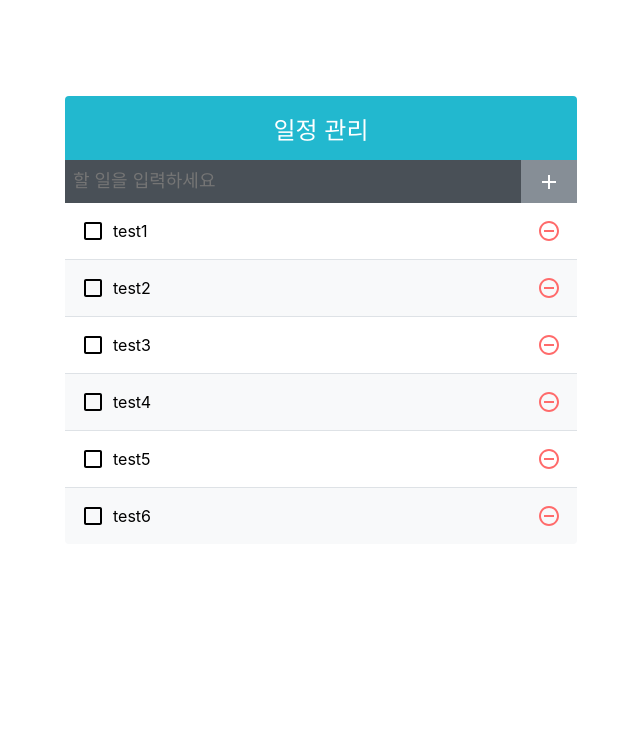
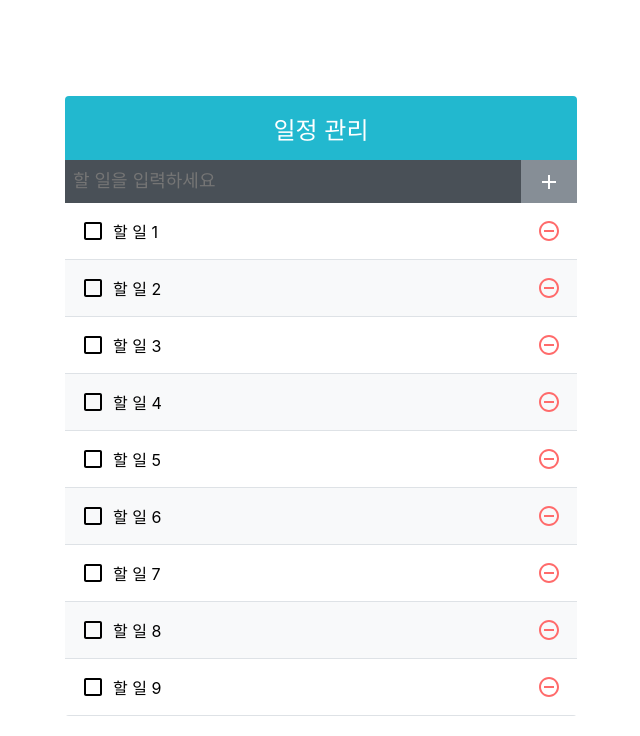
Before and after one commit to amiru11/todo-apps-ts, a React (Create React App) app: page / in a window 1280 px wide. Shown: the top 736 px of the page, without its empty margins (319-959 px from the left). Built offline with nearby package versions, Linux system fonts and the light colour scheme.

Commit message:
update  useReducer 👨🏻‍💻사용해보기

```diff
--- /dev/null
+++ b/src/App.reducer.tsx
@@ -0,0 +1,74 @@
+import React, { useReducer, useCallback, useRef } from "react";
+
+import TodoMain from "./components/TodoMain";
+import TodoInsert from "./components/TodoInsert";
+import TodoList from "./components/TodoList";
+import { ITodo } from "./interfaces/common";
+
+import "./App.css";
+
+function createBulkTodos(): ITodo[] {
+  const array: ITodo[] = [];
+  for (let i = 1; i <= 10; i++) {
+    array.push({
+      id: i,
+      value: `할 일 ${i}`,
+      checked: false
+    });
+  }
+  return array;
+}
+
+function todoReducer(todos, action) {
+  switch (action.type) {
+    case "INSERT": // 새로 추가
+      // { type: 'INSERT', todo: { id: 1, value: 'todo', checked: false } }
+      return todos.concat(action.todo);
+    case "REMOVE": // 제거
+      // { type: 'REMOVE', id: 1 }
+      return todos.filter(todo => todo.id !== action.id);
+    case "TOGGLE": // 토글
+      // { type: 'REMOVE', id: 1 }
+      return todos.map(todo =>
+        todo.id === action.id ? { ...todo, checked: !todo.checked } : todo
+      );
+    default:
+      return todos;
+  }
+}
+
+const App: React.FC = () => {
+  const [todos, dispatch] = useReducer(todoReducer, undefined, createBulkTodos);
+
+  // 고유값으로 사용될 id, ref를 사용하여 변수담기
+  const nextId = useRef(todos.length + 1);
+
+  const onInsert = useCallback((value): void => {
+    const todo: ITodo = {
+      id: nextId.current,
+      value,
+      checked: false
+    };
+
+    dispatch({ type: "INSERT", todo });
+    nextId.current += 1;
+  }, []);
+
+  const onRemove = useCallback((id: number): void => {
+    // const filteredTodos: ITodo[] = todos.filter(todo => todo.id !== id);
+    dispatch({ type: "REMOVE", id });
+  }, []);
+
+  const onToggle = useCallback((id: number): void => {
+    dispatch({ type: "TOGGLE", id });
+  }, []);
+
+  return (
+    <TodoMain>
+      <TodoInsert onInsert={onInsert} />
+      <TodoList todos={todos} onRemove={onRemove} onToggle={onToggle} />
+    </TodoMain>
+  );
+};
+
+export default App;
--- a/src/App.tsx
+++ b/src/App.tsx
@@ -36,11 +36,18 @@ const App: React.FC = () => {
     },
     [todos]
   );
+  const onToggle = useCallback((id: number): void => {
+    setTodos(todos =>
+      todos.map(todo =>
+        todo.id === id ? { ...todo, checked: !todo.checked } : todo
+      )
+    );
+  }, []);
 
   return (
     <TodoMain>
       <TodoInsert onInsert={onInsert} />
-      <TodoList todos={todos} onRemove={onRemove} />
+      <TodoList todos={todos} onRemove={onRemove} onToggle={onToggle} />
     </TodoMain>
   );
 };
--- a/src/components/TodoInsert.tsx
+++ b/src/components/TodoInsert.tsx
@@ -1,4 +1,4 @@
-import React, { useReducer, useCallback } from "react";
+import React, { useState, useCallback } from "react";
 import { MdAdd } from "react-icons/md";
 import { InsertForm, InsertInput, InsertButton } from "../styles/TodoInsert";
 
@@ -6,37 +6,19 @@ interface ITodoInsertProps {
   onInsert: (value: string) => void;
 }
 
-type stateType = {
-  value: string;
-};
-
-function inputReducer(state: stateType, action) {
-  return {
-    ...state,
-    [action.name]: action.value
-  };
-}
-
 function TodoInsert({ onInsert }: ITodoInsertProps): JSX.Element {
-  const [state, dispatch] = useReducer(inputReducer, {
-    value: ""
-  });
-
-  const { value } = state;
+  const [value, setValue] = useState<string>("");
 
   const handleChange = useCallback(
-    ({ target }: React.ChangeEvent<HTMLInputElement>): void => dispatch(target),
+    ({ target }: React.ChangeEvent<HTMLInputElement>): void =>
+      setValue(target.value),
     []
   );
-
-  const reset = (): void => {
-    dispatch({ value: "" });
-  };
 
   const onSubmit = useCallback(
     (event: React.FormEvent<HTMLFormElement>): void => {
       onInsert(value);
-      reset();
+      setValue("");
       event.preventDefault();
     },
     [onInsert, value]
--- a/src/components/TodoList.tsx
+++ b/src/components/TodoList.tsx
@@ -8,7 +8,12 @@ function TodoList({ ...props }: ITodos): JSX.Element {
   return (
     <ListWrap>
       {props.todos.map(todo => (
-        <TodoListItem key={todo.id} todo={todo} onRemove={props.onRemove} />
+        <TodoListItem
+          key={todo.id}
+          todo={todo}
+          onRemove={props.onRemove}
+          onToggle={props.onToggle}
+        />
       ))}
     </ListWrap>
   );
--- a/src/components/TodoListItem.tsx
+++ b/src/components/TodoListItem.tsx
@@ -12,13 +12,14 @@ import { ItemWrap, Checkbox } from "../styles/TodoListItem";
 interface ITodoProps {
   todo: ITodo;
   onRemove: (id: number) => void;
+  onToggle: (id: number) => void;
 }
 
 function TodoListItem({ ...props }: ITodoProps): JSX.Element {
   const { id, value, checked } = props.todo;
   return (
     <ItemWrap>
-      <Checkbox>
+      <Checkbox onClick={() => props.onToggle(id)}>
         {checked ? <MdCheckBox /> : <MdCheckBoxOutlineBlank />}
         <div className="text">{value}</div>
       </Checkbox>
--- a/src/index.tsx
+++ b/src/index.tsx
@@ -1,6 +1,6 @@
 import React from "react";
 import ReactDOM from "react-dom";
 import "./index.css";
-import App from "./App";
+import App from "./App.reducer";
 
 ReactDOM.render(<App />, document.getElementById("root"));
--- a/src/interfaces/common.ts
+++ b/src/interfaces/common.ts
@@ -1,6 +1,7 @@
 export interface ITodos {
   todos: ITodo[];
   onRemove: (id: number) => void;
+  onToggle: (id: number) => void;
 }
 
 export interface ITodo {
```
